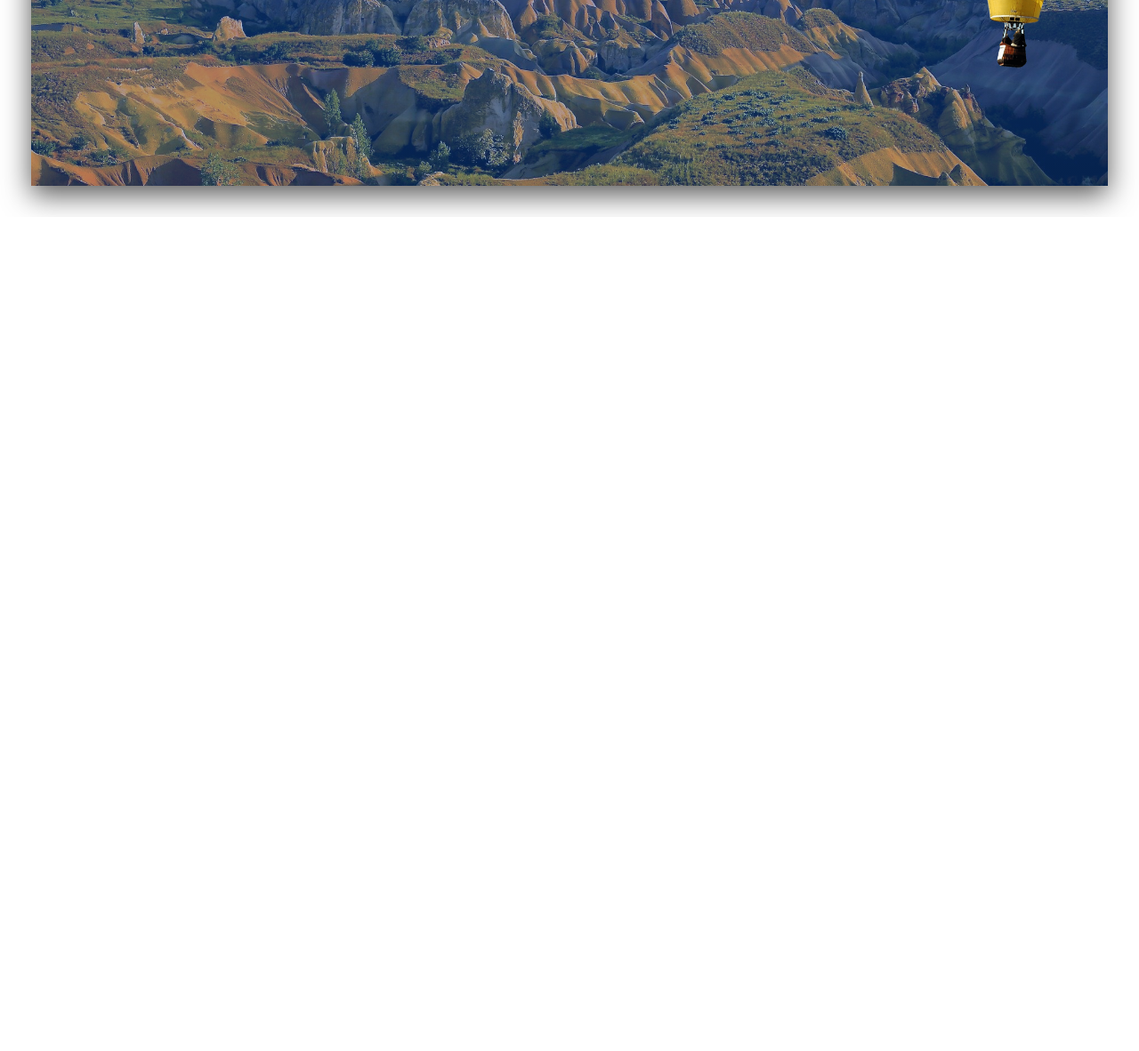
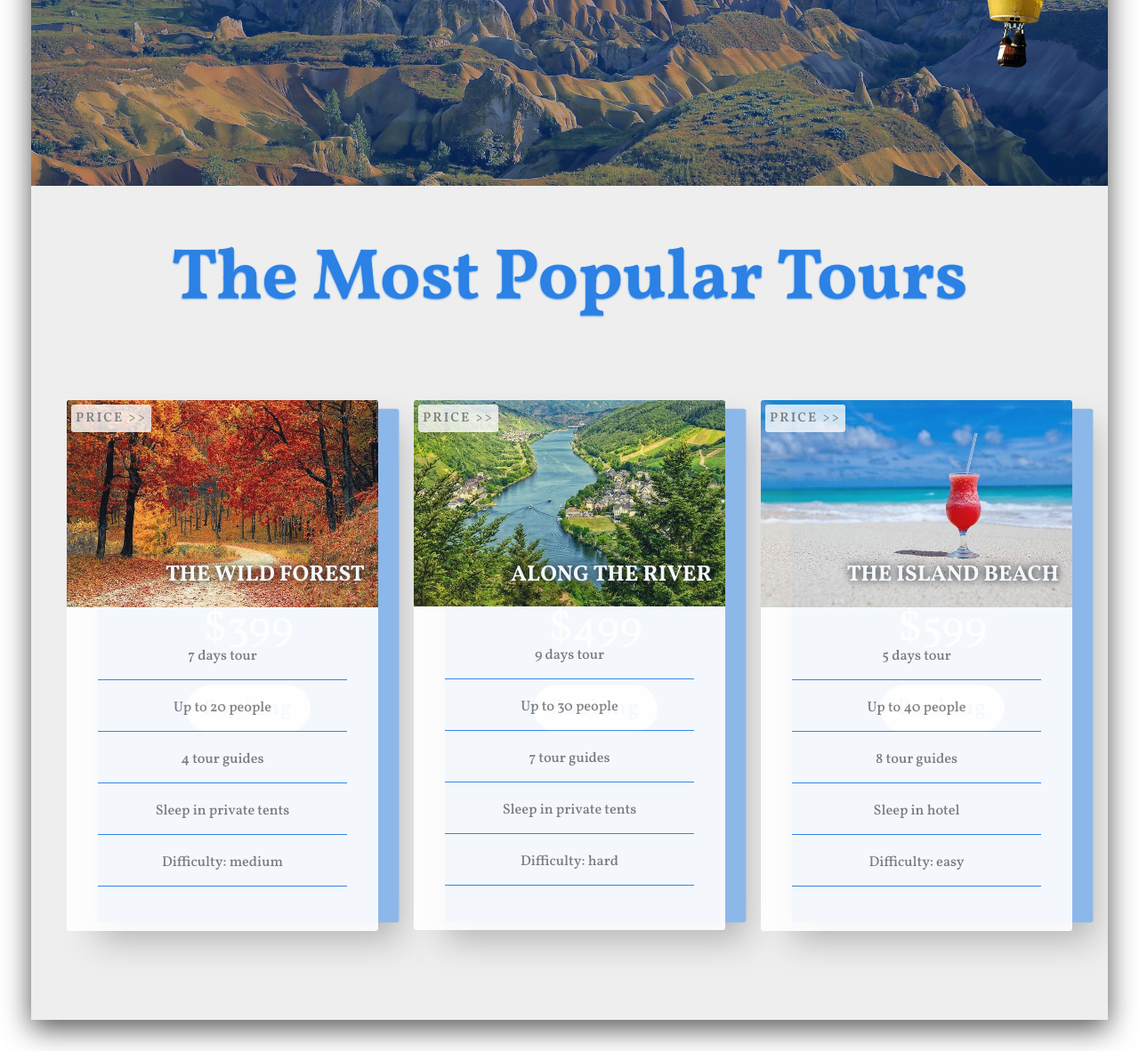
Before and after one commit to BrianLevin/The-Road, a plain HTML site: page index.html in a window 1280 px wide. Shown: the part 556-1738 px from the top of the page at 89% size. Before the commit the page ends 800 px from the top, so only its background shows below. Drawn offline with Linux system fonts and the light colour scheme; a web font is replaced by a local one.

Commit message:
create and Style the most popular tours section

```diff
--- a/index.html
+++ b/index.html
@@ -41,6 +41,82 @@
                 </div>
               </header>
               <!-- End of Header -->
+<!-- Popular tours -->
+<section class="popular-tours">
+    <h1 class="popular-tours-heading">The Most Popular Tours</h1>
+    <div class="cards-wrapper">
+      <div class="card">
+        <div class="front-side">
+          <img src="images/forest.jpg" alt="Forest" class="card-image" />
+          <h1 class="tour-name">The wild forest</h1>
+          <ul class="card-list">
+            <li class="card-list-item">7 days tour</li>
+            <li class="card-list-item">Up to 20 people</li>
+            <li class="card-list-item">4 tour guides</li>
+            <li class="card-list-item">Sleep in private tents</li>
+            <li class="card-list-item">Difficulty: medium</li>
+          </ul>
+          <button class="navigation-button">
+            price &gt;&gt;
+          </button>
+        </div>
+        <div class="back-side center">
+          <button class="navigation-button">
+            &lt;&lt; back
+          </button>
+          <h3 class="tour-price">$399</h3>
+          <button class="card-button">Booking</button>
+        </div>
+      </div>
+      <div class="card">
+        <div class="front-side">
+          <img src="images/river.jpg" alt="River" class="card-image" />
+          <h1 class="tour-name">Along the river</h1>
+          <ul class="card-list">
+            <li class="card-list-item">9 days tour</li>
+            <li class="card-list-item">Up to 30 people</li>
+            <li class="card-list-item">7 tour guides</li>
+            <li class="card-list-item">Sleep in private tents</li>
+            <li class="card-list-item">Difficulty: hard</li>
+          </ul>
+          <button class="navigation-button">
+            price &gt;&gt;
+          </button>
+        </div>
+        <div class="back-side center">
+          <button class="navigation-button">
+            &lt;&lt; back
+          </button>
+          <h3 class="tour-price">$499</h3>
+          <button class="card-button">Booking</button>
+        </div>
+      </div>
+      <div class="card">
+        <div class="front-side">
+          <img src="images/sea.jpg" alt="Sea" class="card-image" />
+          <h1 class="tour-name">The island beach</h1>
+          <ul class="card-list">
+            <li class="card-list-item">5 days tour</li>
+            <li class="card-list-item">Up to 40 people</li>
+            <li class="card-list-item">8 tour guides</li>
+            <li class="card-list-item">Sleep in hotel</li>
+            <li class="card-list-item">Difficulty: easy</li>
+          </ul>
+          <button class="navigation-button">
+            price &gt;&gt;
+          </button>
+        </div>
+        <div class="back-side center">
+          <button class="navigation-button">
+            &lt;&lt; back
+          </button>
+          <h3 class="tour-price">$599</h3>
+          <button class="card-button">Booking</button>
+        </div>
+      </div>
+    </div>
+  </section>
+  <!-- End of Popular tours -->
 
 
         </div>
--- a/script.js
+++ b/script.js
@@ -0,0 +1,5 @@
+Array.from(document.querySelectorAll(".navigation-button")).forEach(item => {
+    item.onclick = () => {
+      item.parentElement.parentElement.classList.toggle("change");
+    };
+  });
--- a/style.css
+++ b/style.css
@@ -164,3 +164,130 @@
     }
   }
   /* End of Header */
+
+  /* Popular tours */
+.popular-tours {
+    padding: 5rem 0 10rem 0;
+  }
+
+  .popular-tours-heading {
+    font-size: 8rem;
+    text-align: center;
+    margin-bottom: 8rem;
+    color: var(--primary-color);
+    text-shadow: 0 0.1rem 0.2rem var(--primary-color);
+  }
+
+  .cards-wrapper {
+    display: flex;
+    justify-content: space-evenly;
+  }
+
+  .card {
+    width: 35rem;
+    position: relative;
+    perspective: 150rem;
+  }
+
+  .card-image {
+    width: 100%;
+    border-radius: 0.3rem 0.3rem 0 0;
+  }
+
+  .front-side {
+    text-align: center;
+    background-color: var(--white-color);
+    border-radius: 0.3rem;
+    position: relative;
+    z-index: 10;
+    opacity: 0.9;
+    transition: opacity 0.4s, transform 0.4s, box-shadow 0.4s;
+  }
+
+  .change > .front-side {
+    transform: translateZ(-5rem) translateX(3rem);
+    box-shadow: 0 2rem 4rem #777;
+    opacity: 0.5;
+    z-index: 0;
+  }
+
+  .tour-name {
+    font-size: 2.5rem;
+    font-weight: 700;
+    text-transform: uppercase;
+    position: absolute;
+    top: 30%;
+    right: 1.5rem;
+    color: var(--white-color);
+    text-shadow: 0 0 1rem #000;
+  }
+
+  .card-list {
+    width: 80%;
+    margin: auto;
+    padding: 2rem 0 3rem 0;
+  }
+
+  .card-list-item {
+    font-size: 1.6rem;
+    font-weight: 500;
+    color: var(--light-grey-color);
+    margin: 2rem 0;
+    border-bottom: 0.1rem solid var(--primary-color);
+    padding-bottom: 1.5rem;
+  }
+
+  .back-side {
+    position: absolute;
+    top: 0;
+    background-color: var(--primary-color);
+    width: 100%;
+    height: 100%;
+    border-radius: 0.3rem;
+    box-shadow: 0 2rem 4rem #777;
+    flex-direction: column;
+    transform: translateZ(-5rem) translateX(3rem);
+    opacity: 0.5;
+    transition: opacity 0.4s, transform 0.4s, box-shadow 0.4s;
+  }
+
+  .change > .back-side {
+    transform: translateZ(0) translateX(0);
+    box-shadow: 0 0.5rem 2rem #aaa;
+    opacity: 0.9;
+  }
+
+  .tour-price {
+    font-size: 5rem;
+    font-weight: 300;
+    color: var(--white-color);
+    margin-bottom: 3rem;
+  }
+
+  .card-button {
+    color: var(--primary-color);
+    background-color: var(--white-color);
+    border: none;
+    font-size: 2.5rem;
+    padding: 1rem 2rem;
+    letter-spacing: 0.2rem;
+    border-radius: 5rem;
+    cursor: pointer;
+  }
+
+  .navigation-button {
+    position: absolute;
+    top: 0.5rem;
+    left: 0.5rem;
+    padding: 0.5rem;
+    background-color: rgba(255, 255, 255, 0.8);
+    color: var(--light-grey-color);
+    border-radius: 0.3rem;
+    border: none;
+    font-size: 1.5rem;
+    font-weight: 600;
+    text-transform: uppercase;
+    letter-spacing: 0.2rem;
+    cursor: pointer;
+  }
+  /* End of Popular tours */
```
